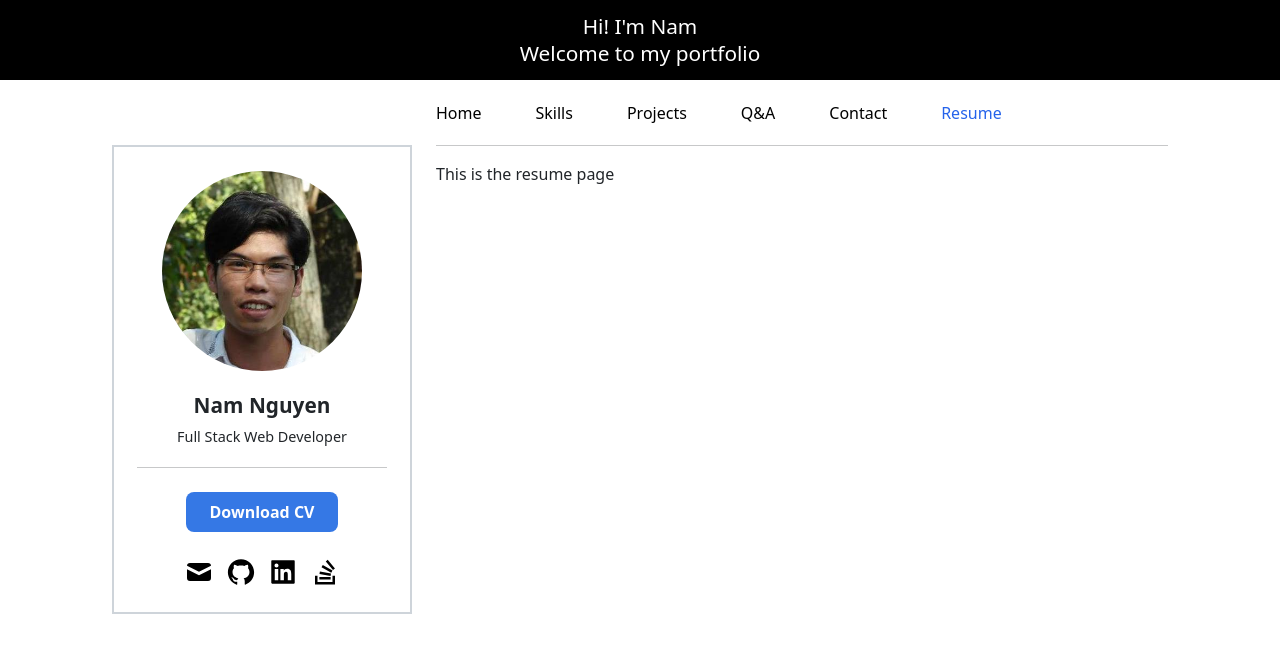
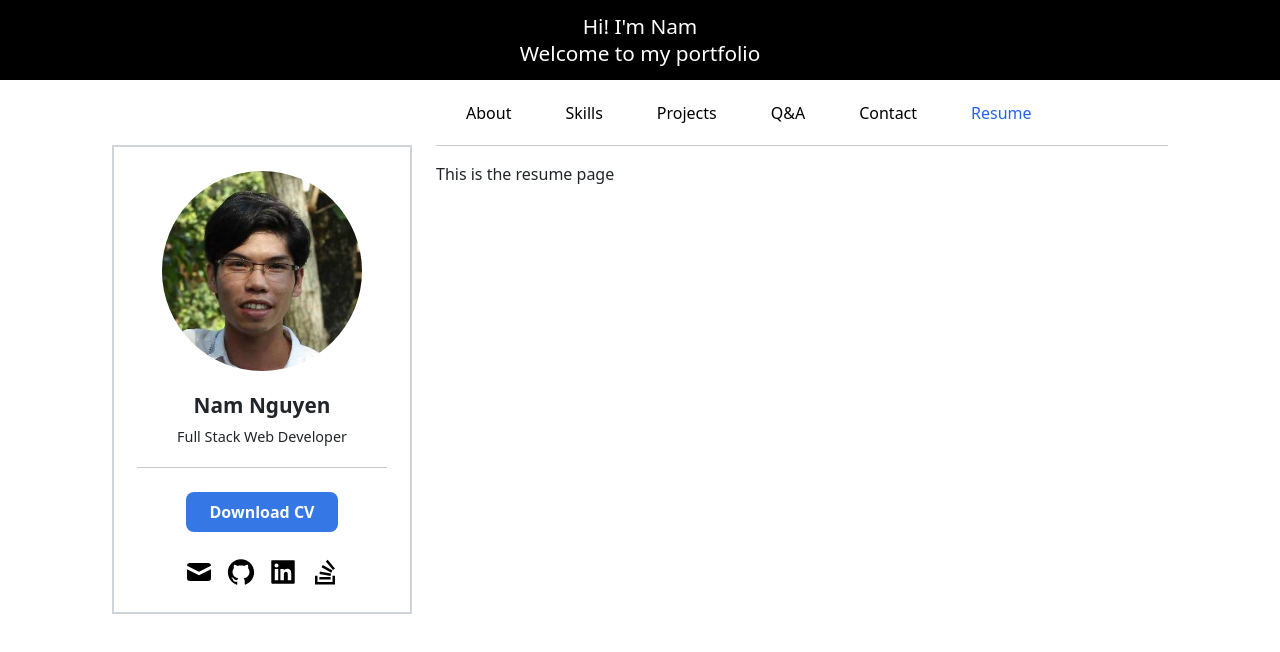
Before and after one commit to namnguyendevfl/next-js, a Next.js app: page /resume in a window 1280 px wide. Shown: the top 652 px of the page. Built offline with nearby package versions, Linux system fonts and the light colour scheme.

Commit message:
changed Home to About

```diff
--- a/components/shared/Header/Header.js
+++ b/components/shared/Header/Header.js
@@ -4,10 +4,10 @@ import { StyledContainer, StyledNavItem, StyledList } from "./HeaderStyles"
 
 export default function Header({type}) {
     const [itemclicked, setItemclicked] = useState(type)
-    const navItems = ['Home', 'Skills', 'Projects', 'Q&A', 'Contact', 'Resume']
+    const navItems = ['About', 'Skills', 'Projects', 'Q&A', 'Contact', 'Resume']
     const renderedNavItems = navItems.map((item, idx) => {
         const link = (() => {
-            if (item === "Home") return '/'
+            if (item === "About") return '/'
             if (item === 'Q&A') return '/questions-and-anwsers'
             return `/${item.toLowerCase()}`
         })()
```
